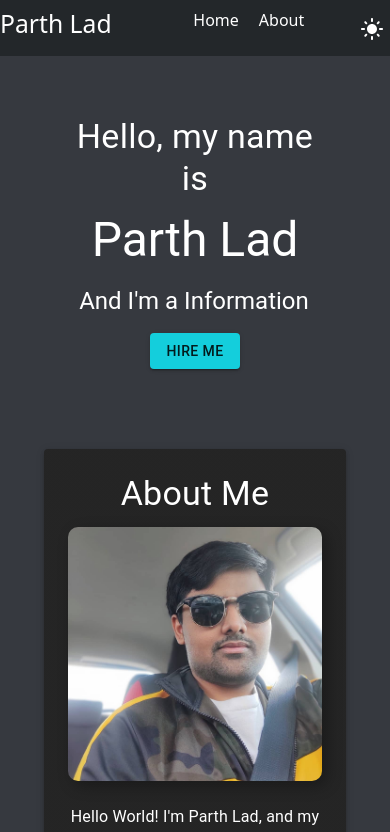
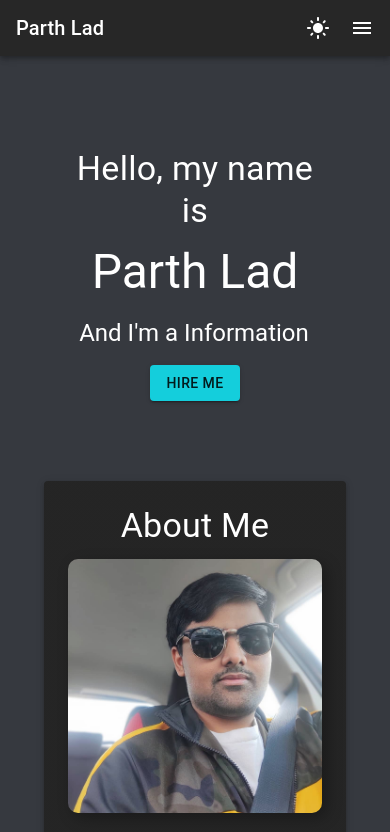
Before and after one commit to ParthKLad/web-portfolio, a React (Create React App) app: page / in a window 390 px wide. Shown: the top 832 px of the page. Built offline with nearby package versions, Linux system fonts and the light colour scheme.

Commit message:
fixed navbar

```diff
--- a/src/App.js
+++ b/src/App.js
@@ -19,6 +19,7 @@ function App() {
         </div>
       </div>
     </ThemeProvider>
+
   );
 }
 
--- a/src/components/Navbar.js
+++ b/src/components/Navbar.js
@@ -1,25 +1,71 @@
-import React from 'react';
-import { useTheme } from '../context/ThemeContext'; // Adjust the path as necessary
+import React, { useState, useContext } from 'react';
+import { AppBar, Toolbar, Typography, Button, IconButton, Menu, MenuItem, useMediaQuery } from '@mui/material';
+import MenuIcon from '@mui/icons-material/Menu';
 import DarkModeIcon from '@mui/icons-material/DarkMode';
 import LightModeIcon from '@mui/icons-material/LightMode';
-import './Navbar.css';
+import { ThemeContext } from '../context/ThemeContext'; // Adjust the import path as necessary
 
 function Navbar() {
-  const { themeType, toggleTheme } = useTheme();
+  const { themeType, toggleTheme } = useContext(ThemeContext);
+  const [anchorEl, setAnchorEl] = useState(null);
+  const isMobile = useMediaQuery((theme) => theme.breakpoints.down('sm'));
+
+  const handleMenu = (event) => {
+    setAnchorEl(event.currentTarget);
+  };
+
+  const handleClose = () => {
+    setAnchorEl(null);
+  };
 
   return (
-    <nav className="navbar">
-      <div className="navbar-logo">
-        <h2> Parth Lad</h2>
-      </div>
-      <ul className="navbar-links">
-        <li><a href="/">Home</a></li>
-        <li><a href="/about">About</a></li>
-      </ul>
-      <button onClick={toggleTheme} style={{ backgroundColor: 'transparent', border: 'none', cursor: 'pointer' }}>
-        {themeType === 'dark' ? <LightModeIcon style={{ color: '#FFF' }} /> : <DarkModeIcon style={{ color: '#000' }} />}
-      </button>
-    </nav>
+    <AppBar position="static" color="default" sx={{ marginBottom: 4 }}>
+      <Toolbar>
+        <Typography variant="h6" component="div" sx={{ flexGrow: 1 }}>
+          Parth Lad
+        </Typography>
+        {!isMobile && (
+          <>
+            <Button color="inherit" href="/">Home</Button>
+            <Button color="inherit" href="/about">About</Button>
+          </>
+        )}
+        <IconButton onClick={toggleTheme} color="inherit">
+          {themeType === 'dark' ? <LightModeIcon /> : <DarkModeIcon />}
+        </IconButton>
+        {isMobile && (
+          <>
+            <IconButton
+              size="large"
+              edge="end"
+              color="inherit"
+              aria-label="menu"
+              onClick={handleMenu}
+            >
+              <MenuIcon />
+            </IconButton>
+            <Menu
+              id="menu-appbar"
+              anchorEl={anchorEl}
+              anchorOrigin={{
+                vertical: 'top',
+                horizontal: 'right',
+              }}
+              keepMounted
+              transformOrigin={{
+                vertical: 'top',
+                horizontal: 'right',
+              }}
+              open={Boolean(anchorEl)}
+              onClose={handleClose}
+            >
+              <MenuItem onClick={handleClose} component="a" href="/">Home</MenuItem>
+              <MenuItem onClick={handleClose} component="a" href="/about">About</MenuItem>
+            </Menu>
+          </>
+        )}
+      </Toolbar>
+    </AppBar>
   );
 }
 
--- a/src/context/ThemeContext.js
+++ b/src/context/ThemeContext.js
@@ -2,8 +2,7 @@
 import { createTheme, ThemeProvider as MuiThemeProvider } from '@mui/material/styles';
 import React, { createContext, useContext, useState, useEffect } from 'react';
 
-
-const ThemeContext = createContext();
+export const ThemeContext = createContext();
 
 export const useTheme = () => {
   const context = useContext(ThemeContext);
```
